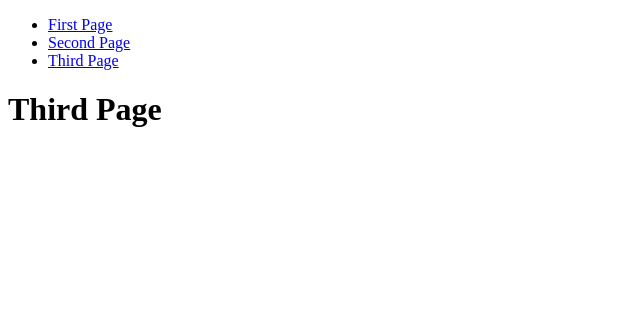
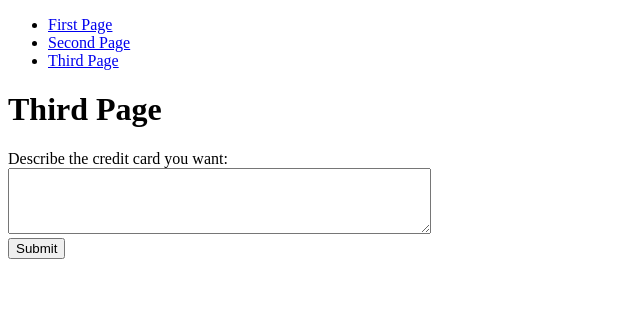
Before and after one commit to emeraldspruce/CardNest, a Flask app: page /third_page in a window 1280 px wide. Shown: the top 330 px of the page, without its empty margins (0-640 px from the left). Run offline with Flask 3, Linux system fonts and the light colour scheme.

Commit message:
added a text box for users to describe their credit card

```diff
--- a/templates/third_page.html
+++ b/templates/third_page.html
@@ -4,4 +4,12 @@
 
 {% block body %}
 <h1>Third Page</h1>
+{% if message %}
+    <p style="color: green;">{{ message }}</p>
+{% endif %}
+<form method="post" action="/third_page">
+    <label for="description">Describe the credit card you want:</label><br>
+    <textarea id="description" name="description" rows="4" cols="50" required></textarea><br>
+    <button type="submit">Submit</button>
+</form>
 {% endblock %}
```
